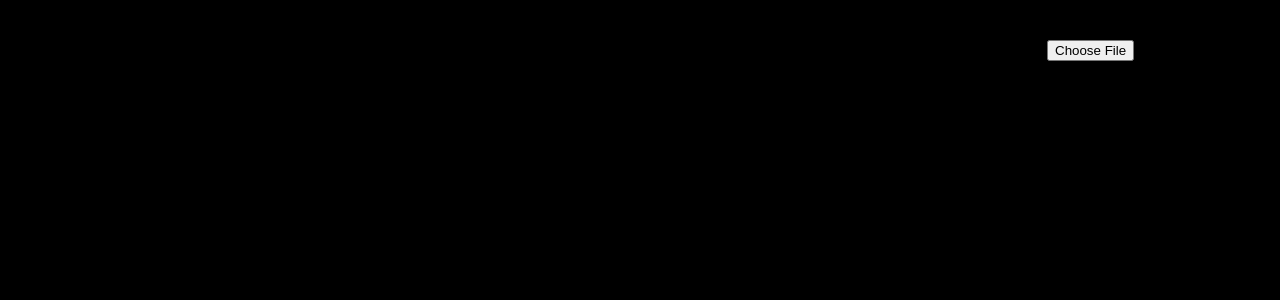
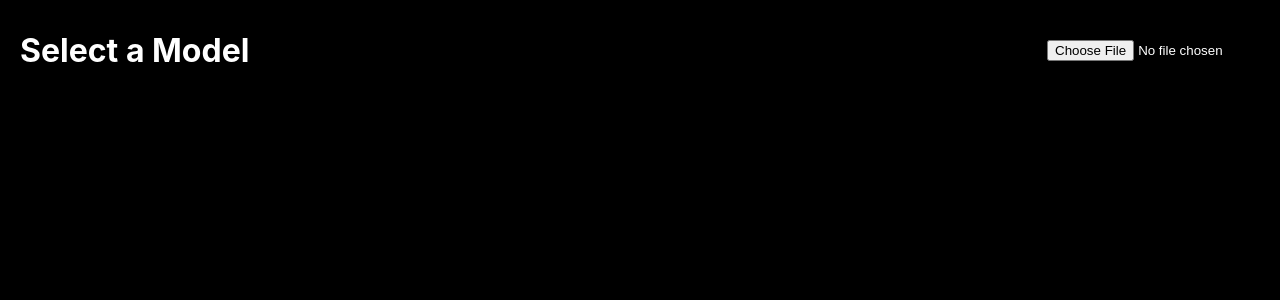
Before and after one commit to Jungyoonlim/Simulation, a React (Create React App) app in the folder simulation/: page / in a window 1280 px wide. Shown: the top 300 px of the page. Built offline with nearby package versions, Linux system fonts and the light colour scheme.

Commit message:
button mystery

```diff
--- a/simulation/src/App.css
+++ b/simulation/src/App.css
@@ -56,27 +56,11 @@
   }
 }
 
-.back-button {
-  align-self: flex-start;
-  position: absolute;
-  top: 20px;
-  left: 20px;
-  margin: 10px;
-  padding: 10px 20px;
-  border: 1px solid #555;
-  border-radius: 5px;
-  box-shadow: 0 0 10px #888;
-  background-color: black;
-  color: white;
-  font-size: 16px;
-  cursor: pointer;
-  z-index: 10;
-}
-
 
 .app-container {
   background-color: black;
-  display: flex;
+  color: white;
+  display: center;
   flex-direction: column;
   justify-content: flex-start;
   align-items: stretch;
@@ -94,10 +78,6 @@
   transform: translateX(-50%);
 }
 
-.scene-container {
-  flex-grow: 1;
-  background: white;
-}
 
 .header {
   z-index: 10;
--- a/simulation/src/components/ModelDisplayPage/ModelDisplayPage.css
+++ b/simulation/src/components/ModelDisplayPage/ModelDisplayPage.css
@@ -1,5 +1,5 @@
 /* Set the black background and position buttons in the corners */
-.app-container {
+.model-app-container {
     background-color: black;
     display: flex;
     flex-direction: column;
@@ -8,7 +8,7 @@
     height: '100vh';
   }
 
-  .header {
+  .model-display-header {
     width: 100%;
   }
 
@@ -29,8 +29,10 @@
     z-index: 10;
   }
 
-  .choose-file-button-display{
+  .choose-file-button-display {
     position: absolute;
+    right: 20px; /* Position it 20px from the right edge */
+    top: 20px; /* Position it 20px from the top edge */
     margin: 10px;
     background: black;
     display: inline-block;
@@ -45,9 +47,6 @@
     font-size: 16px;
     box-shadow: 0 4px 14px 0 rgba(0, 0, 0, 0.1);
     transition: background 0.2s ease, color 0.2s ease, box-shadow 0.2s ease;
-    top: 50%;
-    left: 50%;
-    transform: translate(-50%, -50%);
     color: white;
   }
 
@@ -58,15 +57,26 @@
     box-shadow: 0 6px 20px 0 rgba(93, 93, 93, 0.23);
   }
 
-  input[type="file"]::file-selector-button {
-    background: #000;
-    color: #fff;
+  input[type="file"] {
+    /* Remove the default file input styling */
+    opacity: 0;
+    width: 0.1px;
+    height: 0.1px;
+    position: absolute;
+    z-index: -1;
+  }
+
+  input[type="file"] + label {
+    /* Style the label to look like a button */
+    background-color: #444;
+    color: white;
     padding: 10px 20px;
     border-radius: 5px;
-    border: none;
+    text-align: center;
+    display: inline-block;
     cursor: pointer;
   }
 
-  input[type="file"]::file-selector-button:hover {
-    background: #111;
+  input[type="file"] + label:hover {
+    background-color: #555;
   }
--- a/simulation/src/components/ModelDisplayPage/ModelDisplayPage.js
+++ b/simulation/src/components/ModelDisplayPage/ModelDisplayPage.js
@@ -29,8 +29,8 @@ function ModelDisplayPage({ modelFile, onObjectLoad }){
     };
 
     return (
-        <div className="app-container">
-            <div className="header">
+        <div className="model-app-container">
+            <div className="model-display-header">
                 <button onClick={goBack} className="back-button">Back to selection</button>
                 <input
                     type="file"
```
